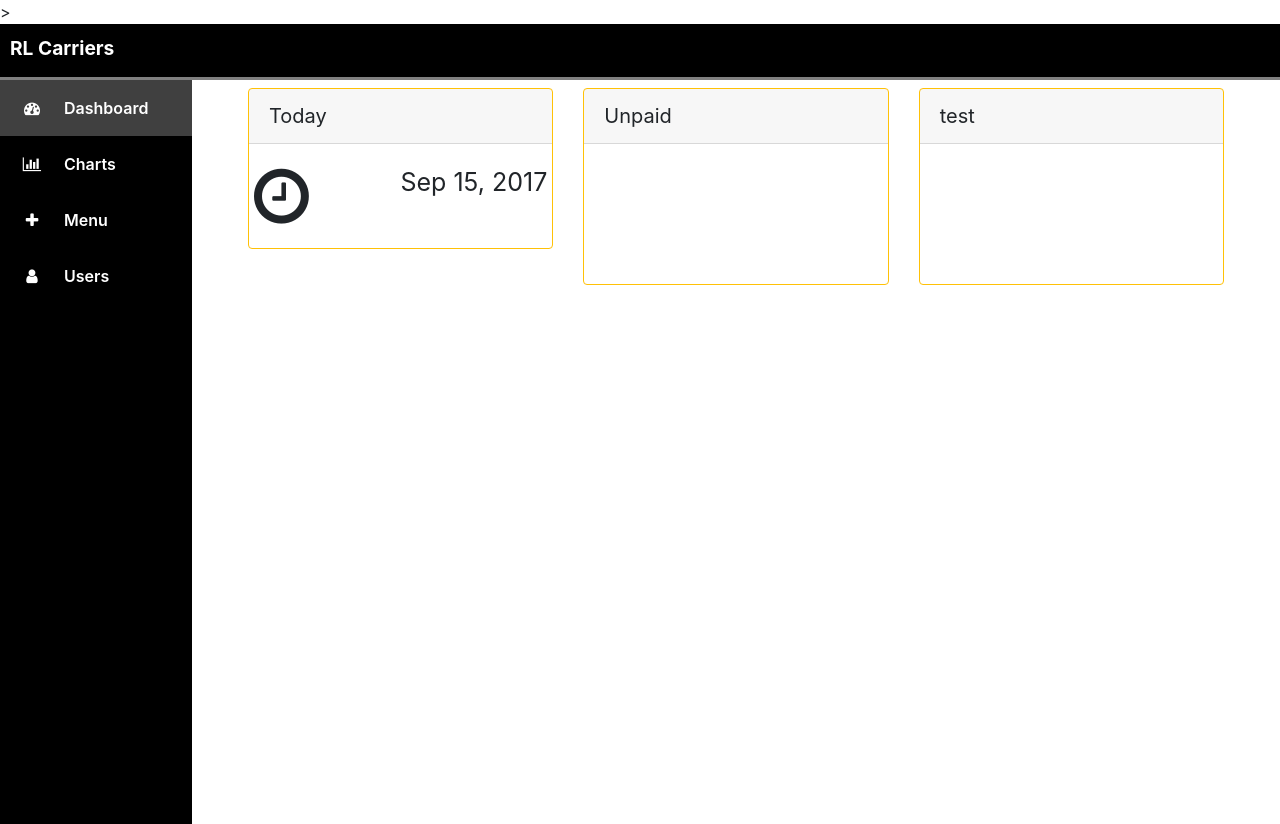
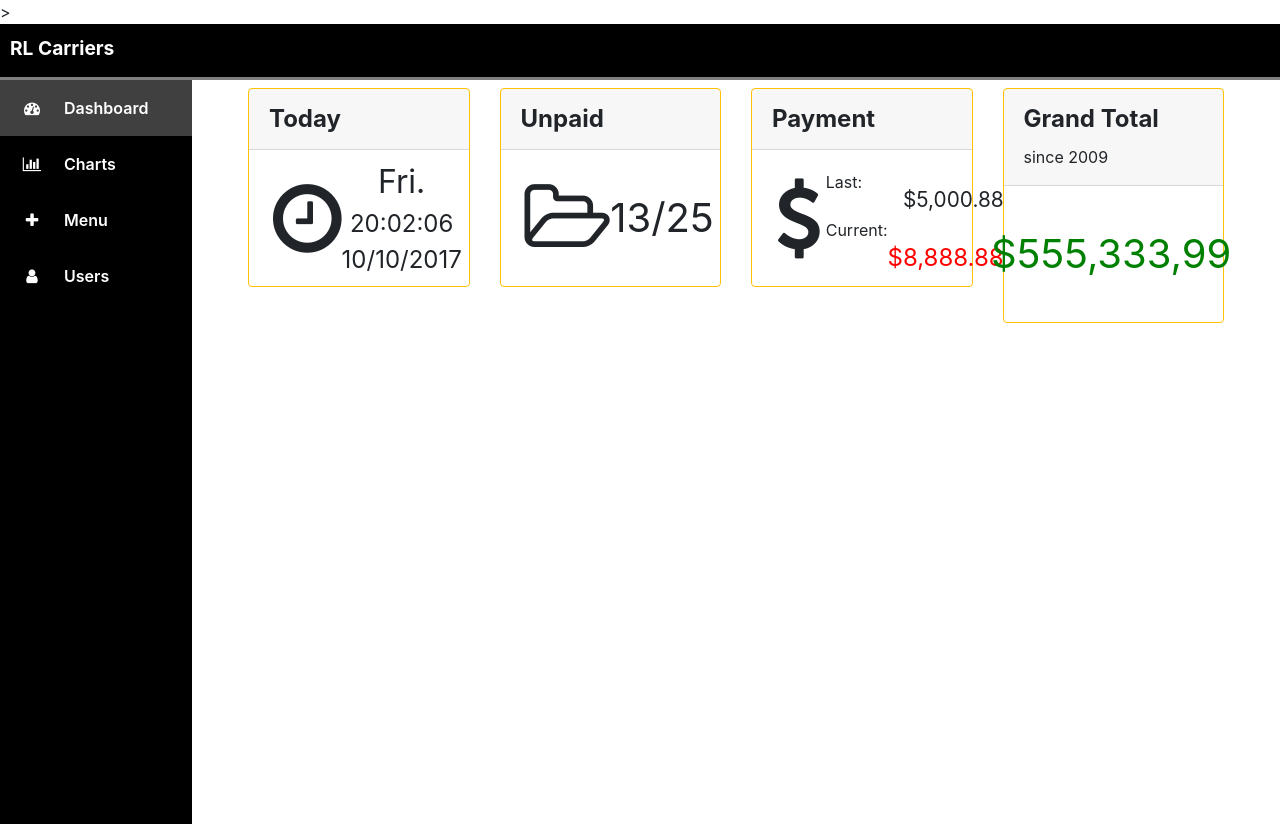
Before and after one commit to choreno/ng4DashBoard, an Angular app: page /dashboard/main in a window 1280 px wide. Built offline with nearby package versions, Linux system fonts and the light colour scheme.

Commit message:
updating main dashboard UI

```diff
--- a/src/app/dashboard/main/main.component.html
+++ b/src/app/dashboard/main/main.component.html
@@ -1,77 +1,88 @@
 <div class="row mt-2">
 
-  <div class="col-xs-12 col-sm-4 col-md-4 col-lg-4">
-    <div class="card mb-3 border border-warning" style="Width: 100%;">
-      <div class="card-header" style="font-size:20px">
+  <div class="col-xs-12 col-sm-12 col-md-6 col-lg-3">
+    <div class="card mb-3 border border-warning" >
+      <div class="card-header main-header">
         Today
       </div>
       <div class="card-body">
-        <div class=" row justify-content-center">
-          <div class=" ">
-            <i class="fa fa-clock-o fa-4x"></i>
+        <div class="d-flex justify-content-between align-items-center main-card-body" >
+          <div class="ml-1" >
+            <i class="fa fa-clock-o fa-5x"></i>
           </div>
-          <div class="ml-auto">
-            <div class="" style="font-size:25px">{{now|date}}</div>
-            <!-- <div class="" style="font-size:30px">{{now|date:"EEE"}}, {{now| date:"H:mm:ss"}} </div> -->
+          <div class="mr-1" >
+            <div class="d-flex flex-column justify-content-center">
+              <div class="main-today">Fri.</div>
+              <div class="main-time">{{now| date:"H:mm:ss"}}</div>
+              <div class="main-date">10/10/2017</div>
+            </div>
           </div>
         </div>
-        <!--
-          <div class="d-lg-flex flex-row justify-content-end" >
-              <div class="p-2 mr-auto" style="border: 1px solid black">Flex item 1</div>
-
-              <div class="p-2" style="border: 1px solid black">Flex item 2</div>
-
-          </div> -->
-
-        <!-- <div class="d-md-flex flex-row justify-content-end"  style="border: 1px solid black" >
-                <i class="fa fa-clock-o fa-2x"></i>
-                <div class="ml-auto p-2" style="border: 1px solid black; font-weight:bold">{{now|date}}, {{now|date:"EEE"}}, {{now| date:"H:mm:ss"}}</div>
-
-
-
-            </div> -->
-
-
       </div>
     </div>
   </div>
 
-  <div class="col-xs-12 col-sm-4 col-md-4 col-lg-4">
-    <div class="card mb-3 border border-warning" style="Width: 100%">
-      <div class="card-header" style="font-size:20px">Unpaid
+  <div class="col-xs-12 col-sm-12 col-md-6 col-lg-3">
+    <div class="card mb-3 border border-warning" >
+      <div class="card-header main-header">Unpaid
       </div>
-      <div class="card-body" style="height:140px">
-        <div class="row">
-          <!-- <div class="col-md-4">
-            <i class="fa fa-folder-open-o fa-5x" style="position:relative;top:50%;left:50%; transform:translate(-50%,-45%) "></i>
+      <div class="card-body">
+
+        <div class="d-flex justify-content-between align-items-center main-card-body">
+          <div class="ml-1" >
+            <i class="fa fa-folder-open-o fa-5x"></i>
           </div>
-          <div class="col-md">
-            <p class="pull-right" style="font-size:50px">3/15 </p>
-          </div> -->
+          <div class="mr-1" >
+            <div class="main-unpaid">13/25</div>
+          </div>
         </div>
 
       </div>
     </div>
   </div>
 
-  <div class="col-xs-12 col-sm-4 col-md-4 col-lg-4">
-    <div class="card mb-3 border border-warning" style="Width: 100%">
-      <div class="card-header" style="font-size:20px">test
+  <div class="col-xs-12 col-sm-12 col-md-6 col-lg-3">
+    <div class="card mb-3 border border-warning" >
+      <div class="card-header main-header" >Payment
       </div>
-      <div class="card-body" style="height:140px">
-        <div class="row">
-          <!-- <div class="col-md-4">
-              <i class="fa fa-folder-open-o fa-5x" style="position:relative;top:50%;left:50%; transform:translate(-50%,-45%) "></i>
+      <div class="card-body" >
+          <div class="d-flex justify-content-between align-items-center main-card-body" >
+              <div class="ml-1" >
+                <i class="fa fa-usd fa-5x"></i>
+              </div>
+              <div class="ml-1 d-flex flex-column align-items-start" >
+                <div>Last:</div>
+                <div>&nbsp;</div>
+                <div>Current:</div>
+                <div>&nbsp;</div>
+              </div>
+              <div class="mr-1"  >
+                <div class="d-flex flex-column align-items-end">
+                  <div>&nbsp;</div>
+                  <div class="main-last-payment">$5,000.88</div>
+                  <div>&nbsp;</div>
+                  <div class="main-current-payment">$8,888.88</div>
+                </div>
+              </div>
             </div>
-            <div class="col-md">
-              <p class="pull-right" style="font-size:50px">3/15 </p>
-            </div> -->
-        </div>
-
       </div>
     </div>
   </div>
 
+  <div class="col-xs-12 col-sm-12 col-md-6 col-lg-3">
+      <div class="card mb-3 border border-warning" >
+        <div class="card-header main-header" >Grand Total <span class="main-since">since 2009</span>
+        </div>
+        <div class="card-body" >
+            <div class="d-flex justify-content-center align-items-center main-card-body" >
+                <div class="mr-1" >
+                  <div class="main-grand-total">$555,333,99</div>
+                </div>
+              </div>
+        </div>
+      </div>
+    </div>
+
 
 
 </div>
--- a/src/app/dashboard/main/main.component.scss
+++ b/src/app/dashboard/main/main.component.scss
@@ -0,0 +1,81 @@
+@import  'src/styles' ;
+
+.main-header {
+    font-size: 1.5rem;
+    font-weight: bold;
+}
+
+.main-card-body {
+    height: 12vh;
+}
+
+.main-icon {
+    position:relative;
+    top:50%;
+    left:50%;
+    transform:translate(-50%,-50%) ;
+}
+
+.main-today {
+    font-size:2rem;
+    text-align:center;
+}
+
+.main-time {
+
+    font-size:1.5rem;
+    text-align:center;
+}
+
+.main-date {
+    font-size:1.5rem;
+    text-align: center;
+}
+
+.main-unpaid {
+    font-size: 2.5rem ;
+
+}
+
+.main-last-payment {
+    font-size: 1.3rem;
+}
+
+.main-current-payment
+{
+    font-size: 1.8rem;
+    color: red;
+}
+
+.main-since{
+    font-size:1rem;
+    font-weight: normal;
+}
+
+.main-grand-total
+{
+    font-size: 3rem;
+    color:green;
+
+}
+
+//Tablet
+@media screen and (min-width: $tablet-size)
+{
+    .main-current-payment
+    {
+        font-size: 1.5rem;
+    }
+
+    .main-grand-total
+    {
+        font-size: 2.5rem;
+    }
+
+
+}
+
+//desktop
+@media screen and (min-width: $desktop-size) {
+
+}
```
